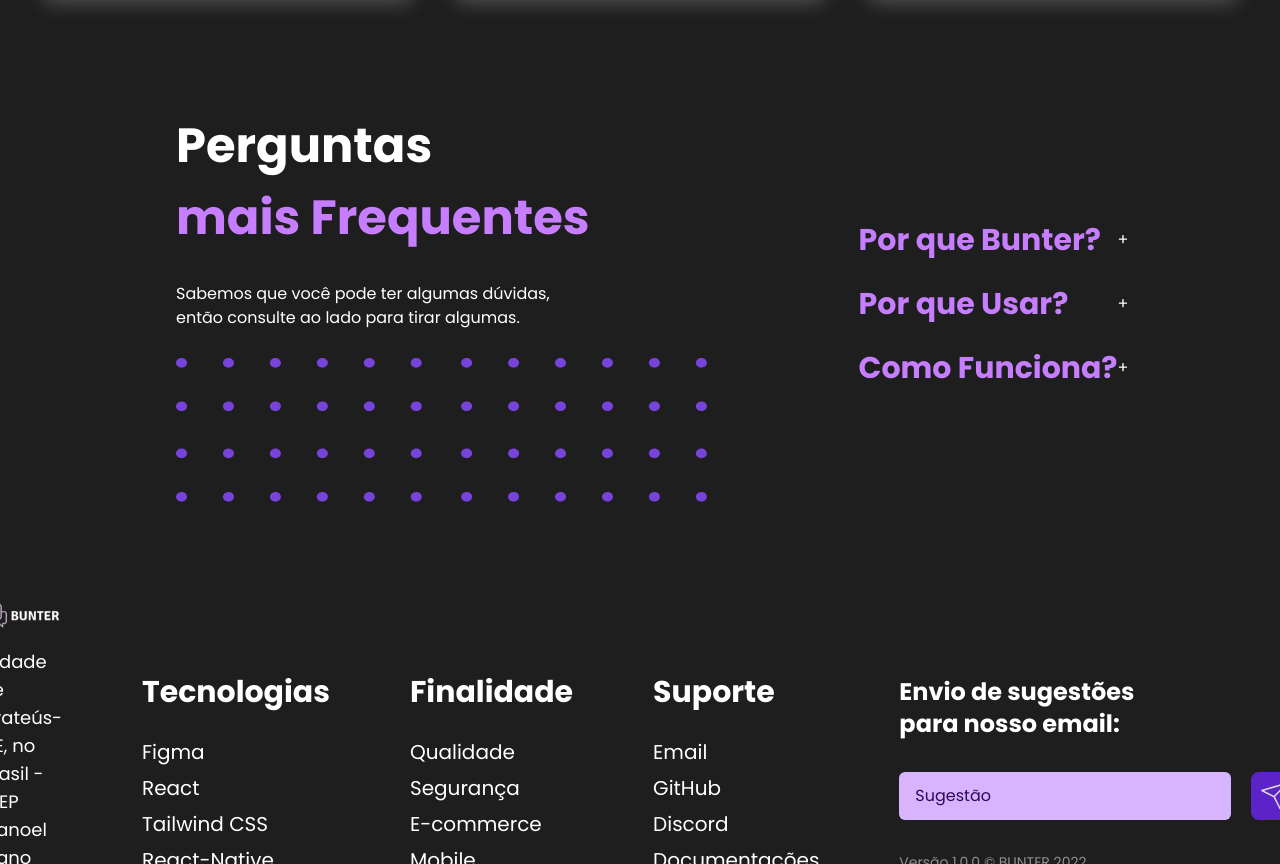
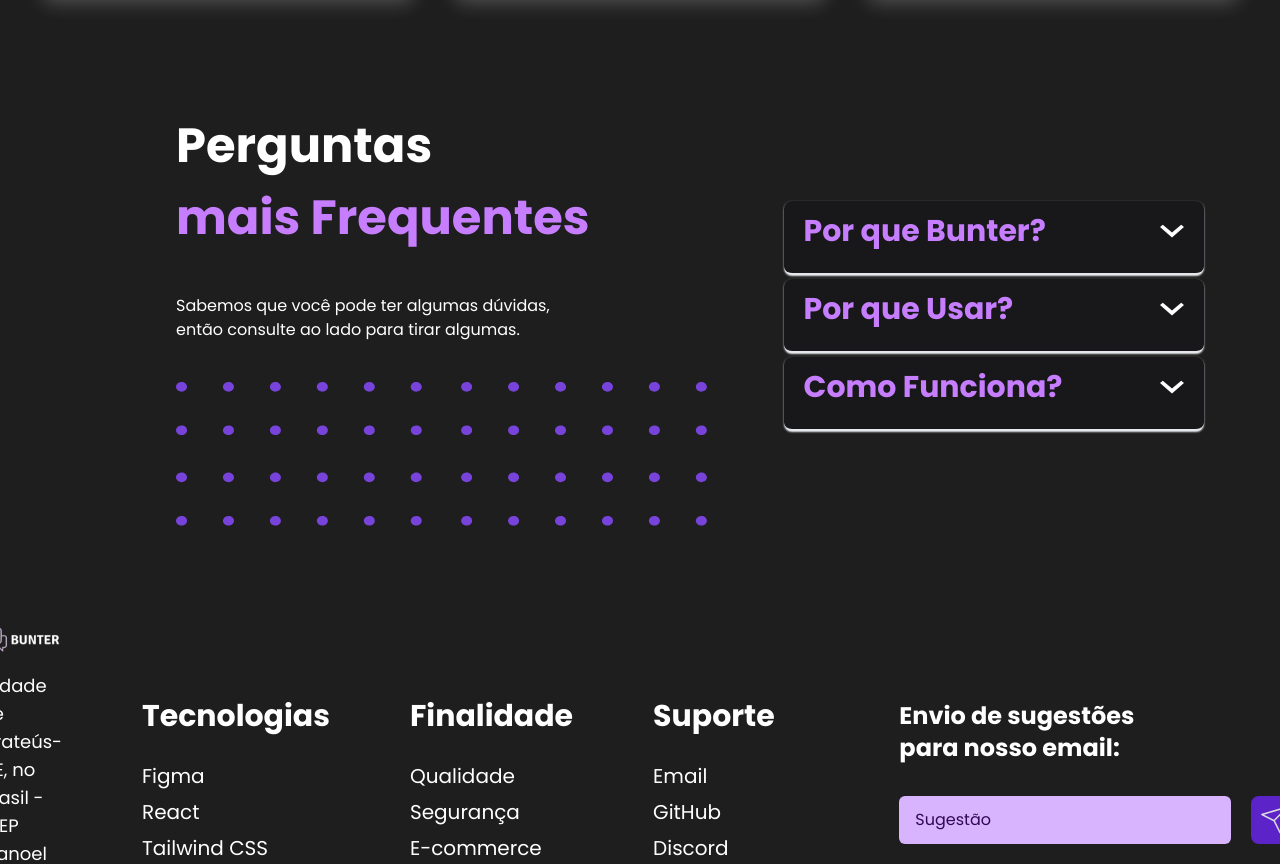
Before and after one commit to DouglasNeres/bunter-app, a React (Vite) app in the folder appWeb/: page / in a window 1280 px wide. Shown: the part 3794-4658 px from the top of the page. Built offline with nearby package versions, Linux system fonts and the light colour scheme.

Commit message:
Bnt - Updates with links and in Pages

```diff
--- a/appWeb/src/components/AboutFooter/About.tsx
+++ b/appWeb/src/components/AboutFooter/About.tsx
@@ -2,7 +2,7 @@
 
 import EmailIcon from '../../assets/email-icon.svg'
 import LinkedinIcon from '../../assets/linkedin-icon.svg'
-import GithubIcon from '../../assets/email-icon.svg'
+import GithubIcon from '../../assets/github-icon.svg'
 
 export function About(){
   return(
@@ -10,9 +10,9 @@
         <LogoNav/>
         <p className="break-words mt-4 text-lg text-left">Cidade de Crateús-CE, no <p>Brasil - EEEP Manoel Mano</p></p>
         <div className="flex gap-8 mt-10">
-          <a href=""><img className="h-9 w-9" src={EmailIcon} alt="Ícone de Email" /></a>
-          <a href=""><img className="h-9 w-9" src={LinkedinIcon} alt="Ícone do LinkedIn" /></a>
-          <a href=""><img className="h-9 w-9" src={GithubIcon} alt="Ícone do GitHub" /></a>
+          <a href="mailto:bunter@yahoo.com" target="_blank" rel="noopener noreferrer"><img className="h-9 w-9" src={EmailIcon} alt="Ícone de Email" /></a>
+          <a href="https://abre.bio/NetWork-Bunter" target="_blank" rel="noopener noreferrer"><img className="h-9 w-9" src={LinkedinIcon} alt="Ícone do LinkedIn" /></a>
+          <a href="https://abre.bio/NetWork-Bunter" target="_blank" rel="noopener noreferrer"><img className="h-9 w-9" src={GithubIcon} alt="Ícone do GitHub" /></a>
         </div>
       </div>
 
--- a/appWeb/src/main.css
+++ b/appWeb/src/main.css
@@ -78,14 +78,14 @@
 }
 
 .content{
-  width: 240px;
+  width: 380px;
   max-height: 0;
   overflow: hidden;
-  transition: all 0.5s cubic-bezier(0, 1, 0, 1);
+  transition: all 0.2s;
 }
 
 .content.show{
   height: auto;
   max-height: 9999px;
-  transition: all 0.5s cubic-bezier(0, 1, 0, 1);
+  transition: 2s;
 }
--- a/appWeb/src/pages/Faqs.tsx
+++ b/appWeb/src/pages/Faqs.tsx
@@ -1,5 +1,7 @@
 import { useState } from "react"
 import Points from '../assets/points.svg'
+import ArrowUp from '../assets/arrow-up.svg'
+import ArrowDown from '../assets/arrow-down.svg'
 
 export function Faqs() {
 
@@ -31,17 +33,18 @@
 
   return (
     <div className="flex mt-28">
-      <aside className="pl-44 flex flex-col gap-7">
+      <aside className="pl-44 flex flex-col gap-10">
         <h1 className="break-words font-semibold text-5xl leading-normal">Perguntas <p className="text-purplePrimary">mais Frequentes</p></h1>
         <p className="break-words">Sabemos que você pode ter algumas dúvidas, <p>então consulte ao lado para tirar algumas.</p></p>
         <img className="h-36" src={Points} alt="" />
       </aside>
+
       <article className="m-auto">
         {data.map((item, i) => (
-          <div className="item mb-1 py-3 px-5 cursor-pointer">
+          <div className="flex flex-col gap-3 mb-1 py-3 px-5 cursor-pointer border-b-2 bg-zinc-900 shadow-sm shadow-gray-200 rounded-lg">
             <div className="flex justify-between items-center" onClick={() => toogle(i)}>
               <h2 className="text-3xl font-semibold text-purplePrimary">{item.question}</h2>
-              <span>{selected === i ? '-' : '+'}</span>
+              <span className="w-6">{selected === i ? <img src={ArrowUp} alt="" /> : <img src={ArrowDown} alt="" />}</span>
             </div>
               <div className={selected !== i ? 'content' : 'content show'}>{item.answer}</div>
           </div>
--- a/appWeb/src/pages/Screens.tsx
+++ b/appWeb/src/pages/Screens.tsx
@@ -87,7 +87,7 @@
         <p>Telas</p>
         <h1 className='text-5xl pt-8 w-96 leading-normal font-bold text-purplePrimary'>{carrouselData[carrouselIndex].title}</h1>
         <p className='w-96 font-medium leading-snug pt-3'>{carrouselData[carrouselIndex].description}</p>
-        <button className="bg-purpleSecond w-52 h-16 mt-16 rounded-lg hover:bg-purple-300 hover:text-purpleThird transition-all">{carrouselData[carrouselIndex].linkTitle}</button>
+        <a href='https://www.figma.com/file/eAwsjgrNO2EJWKuAGVII33/Projeto-Dev-App-BUNTER?node-id=0%3A1&t=axIVFKb5uSNNzssr-0' target="_blank" rel="noopener noreferrer" className="bg-purpleSecond w-52 h-16 mt-16 rounded-lg hover:bg-purple-300 hover:text-purpleThird transition-all flex justify-center items-center">{carrouselData[carrouselIndex].linkTitle}</a>
       </div>
     </div>
   );
```
Also changed, not shown: appWeb/src/assets/arrow-down.svg (added), appWeb/src/assets/arrow-up.svg (added).
